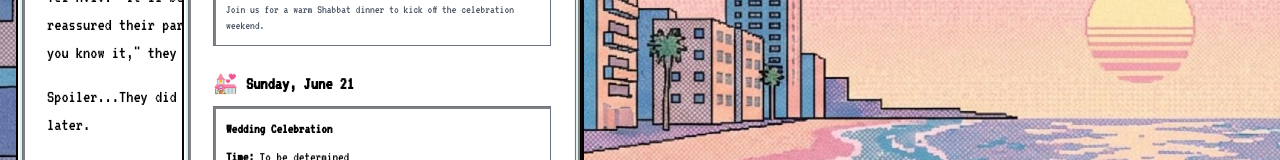
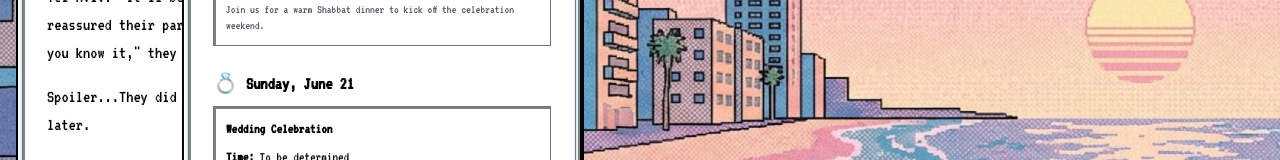
Before and after one commit to jacksgreen/jack-alex-weddding, a React (Vite) app: page / in a window 1280 px wide. Both pictures are taken after a click on the element "EVENTS". Shown: the part 468-628 px from the top of the page. Built offline with nearby package versions, Linux system fonts and the light colour scheme.

Commit message:
fixing emoji

```diff
--- a/src/components/apps/Events.tsx
+++ b/src/components/apps/Events.tsx
@@ -48,7 +48,7 @@ const Events = () => {
         {/* Sunday Event */}
         <div>
           <h3 className="font-bold text-lg mb-2 flex items-center gap-2">
-            <span className="text-xl">{isOzMode ? "🦴" : "💒"}</span> Sunday,
+            <span className="text-xl">{isOzMode ? "🦴" : "💍"}</span> Sunday,
             June 21
           </h3>
           <div className={`border p-3 shadow-win-in space-y-2 ${
```
